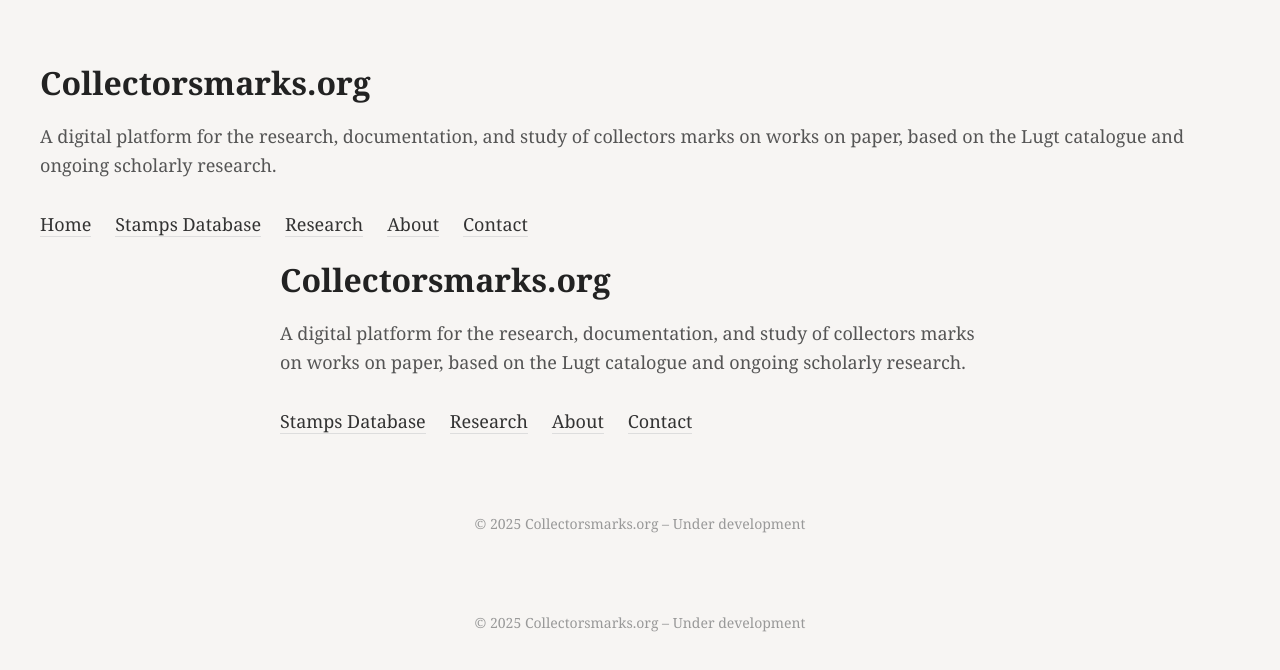
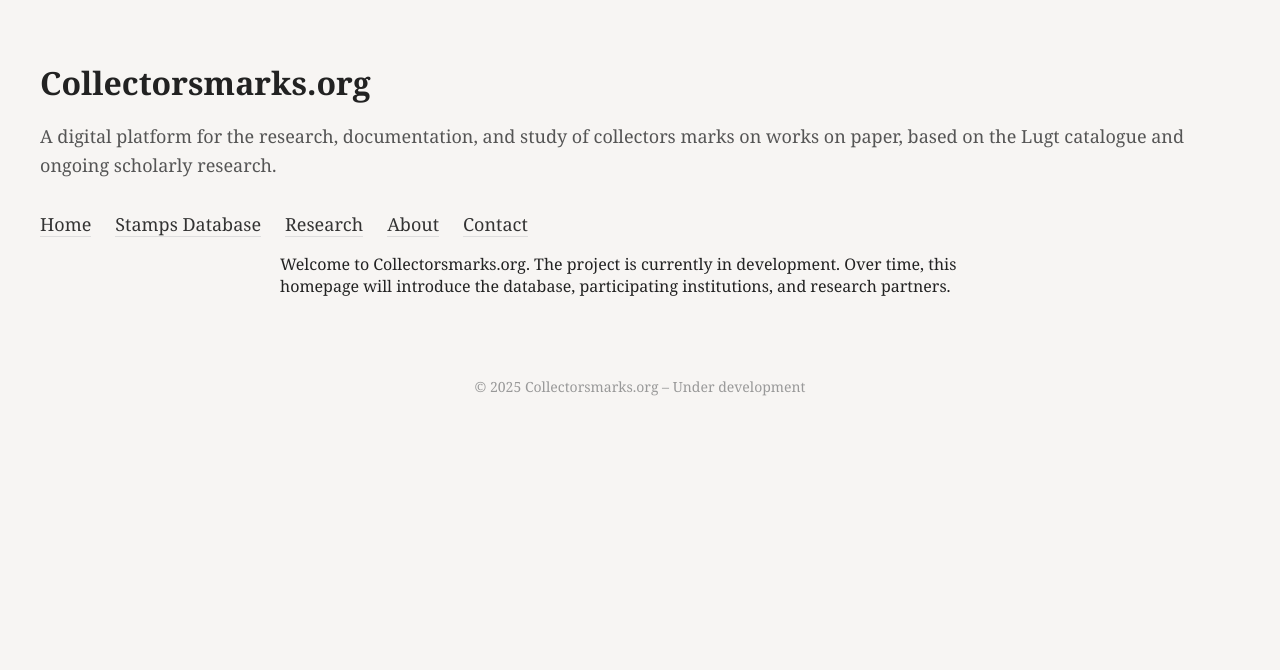
Before and after one commit to bjorndeleu/collectorsmarks, a Next.js app: page / in a window 1280 px wide. Shown: the top 670 px of the page. Built offline with nearby package versions, Linux system fonts and the light colour scheme.

Commit message:
Update page.js

```diff
--- a/app/page.js
+++ b/app/page.js
@@ -1,25 +1,11 @@
 export default function HomePage() {
   return (
-    <main>
-      <header className="hero">
-        <h1>Collectorsmarks.org</h1>
-        <p>
-          A digital platform for the research, documentation, and study of
-          collectors marks on works on paper, based on the Lugt catalogue and
-          ongoing scholarly research.
-        </p>
-
-        <nav>
-          <a href="/stamps">Stamps Database</a>
-          <a href="/research">Research</a>
-          <a href="/about">About</a>
-          <a href="/contact">Contact</a>
-        </nav>
-      </header>
-
-      <footer className="footer">
-        © {new Date().getFullYear()} Collectorsmarks.org – Under development
-      </footer>
-    </main>
+    <>
+      <p>
+        Welcome to Collectorsmarks.org. The project is currently in development.
+        Over time, this homepage will introduce the database, participating
+        institutions, and research partners.
+      </p>
+    </>
   );
 }
```
